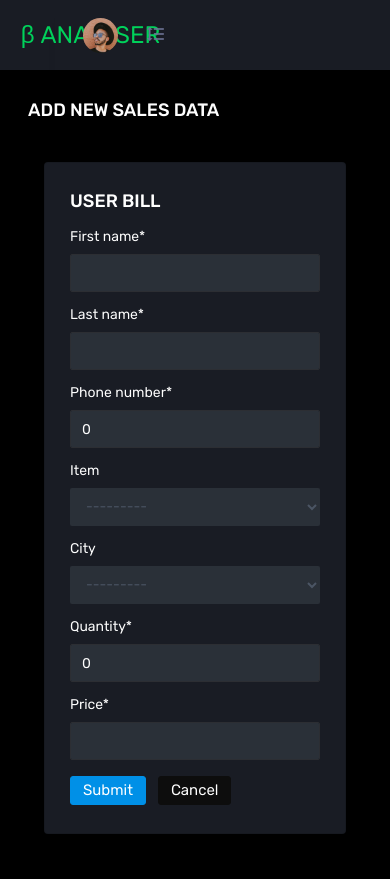
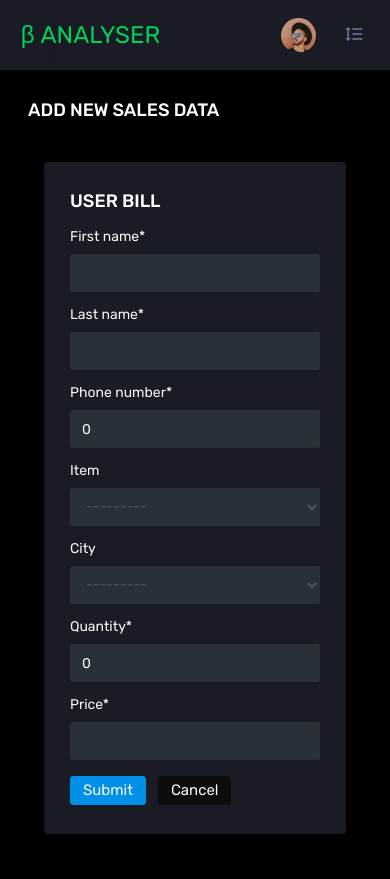
Before and after one commit to saloniig/customertracker, a Django app: page /add in a window 390 px wide. Shown: the top 879 px of the page. Run offline with Django 3.2, Linux system fonts and the light colour scheme; data that the repository does not hold is empty; some libraries are stand-ins or nearby versions.

Commit message:
solved navbar content overlap problem in mobile devices

```diff
--- a/core/templates/includes/navigation.html
+++ b/core/templates/includes/navigation.html
@@ -3,7 +3,7 @@
           <div class="navbar-brand-wrapper d-flex d-lg-none align-items-center justify-content-center">
             <a class="navbar-brand text-success brand-logo-mini" href="index.html">β ANALYSER</a>
           </div>
-          <div class="navbar-menu-wrapper flex-grow d-flex align-items-stretch">
+          <div class="navbar-menu-wrapper flex-grow d-flex align-items-stretch justify-content-end">
             <button class="navbar-toggler navbar-toggler align-self-center" type="button" data-toggle="minimize">
               <span class="mdi mdi-menu"></span>
             </button>
```
Also changed, not shown: gunicorn-cfg.py (line endings or trailing spaces), 1 other file.
